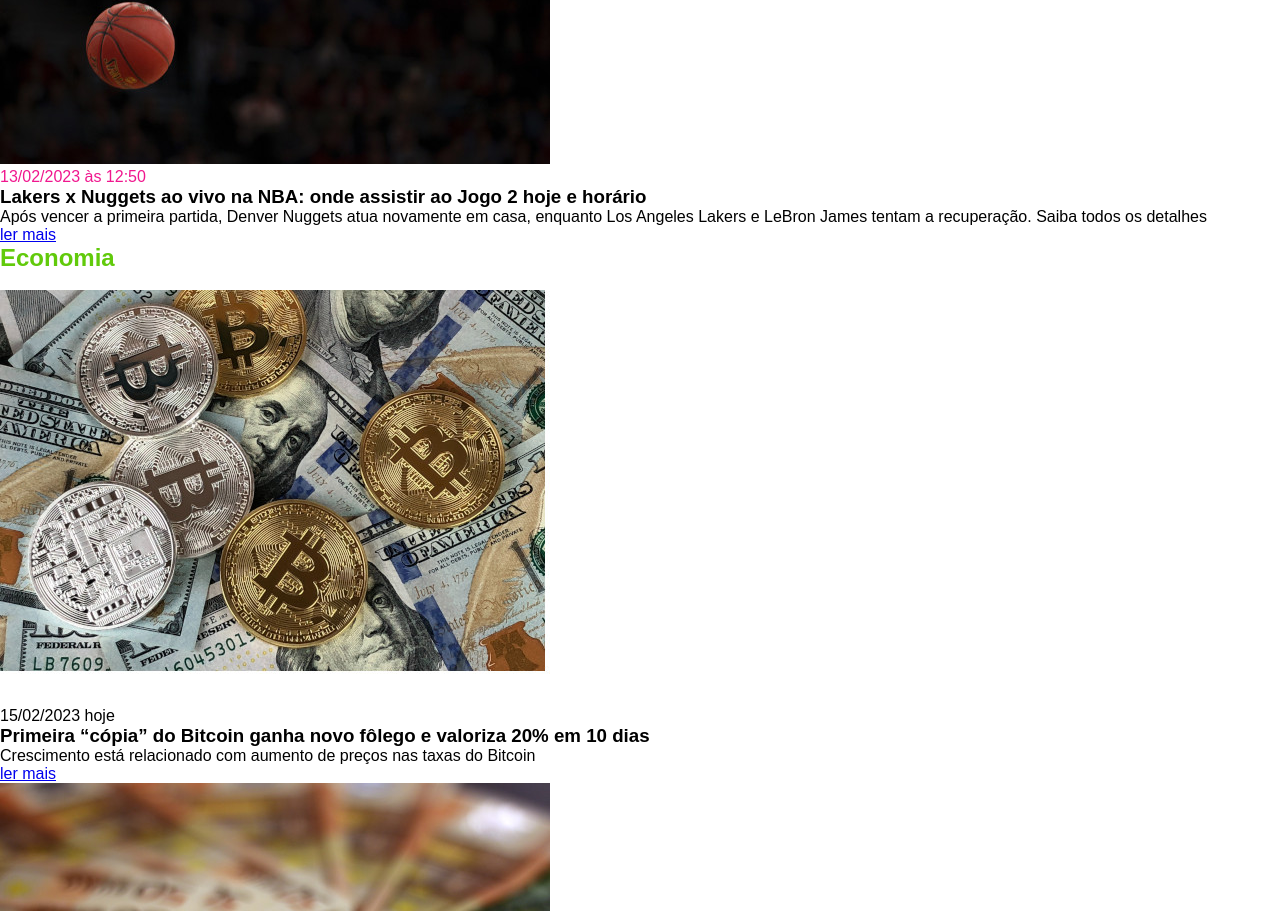
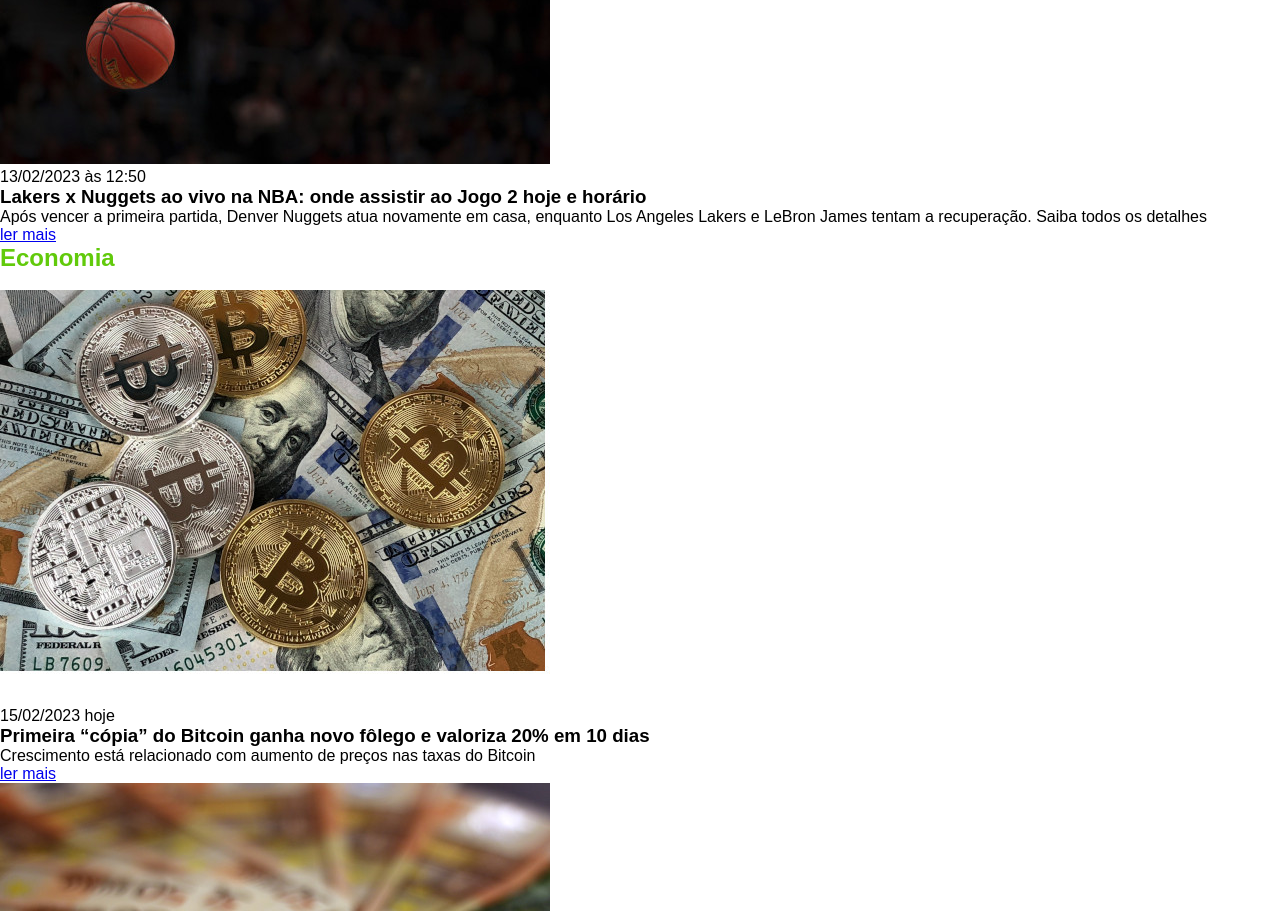
Before and after one commit to willdev24/html, a plain HTML site: page CSS_EBAC/index.html in a window 1280 px wide. Shown: the part 1304-2215 px from the top of the page. Drawn offline with Linux system fonts and the light colour scheme.

```diff
--- a/CSS_EBAC/index.html
+++ b/CSS_EBAC/index.html
@@ -46,7 +46,7 @@
                      <a href="#">ler mais</a><br>
 
                      <img src="../midia/basquet.jpg" alt="nbe" ><br>
-                 <time class="creation-date">13/02/2023 às 12:50</time>
+                 <time >13/02/2023 às 12:50</time>
                  <article>
                     <h3>Lakers x Nuggets ao vivo na NBA: onde assistir ao Jogo 2 hoje e horário</h3>
                  </article>
--- /dev/null
+++ b/CSS_EBAC/style02.css
@@ -0,0 +1,8 @@
+@charset "UTF-8";
+
+/*esse comando serve pra resetar as configuraçoes aplicada pelo site NO BOX MODEL*/
+*{
+    box-sizing: border-box;
+    margin: 0px;
+    padding: 0px;
+}
```
